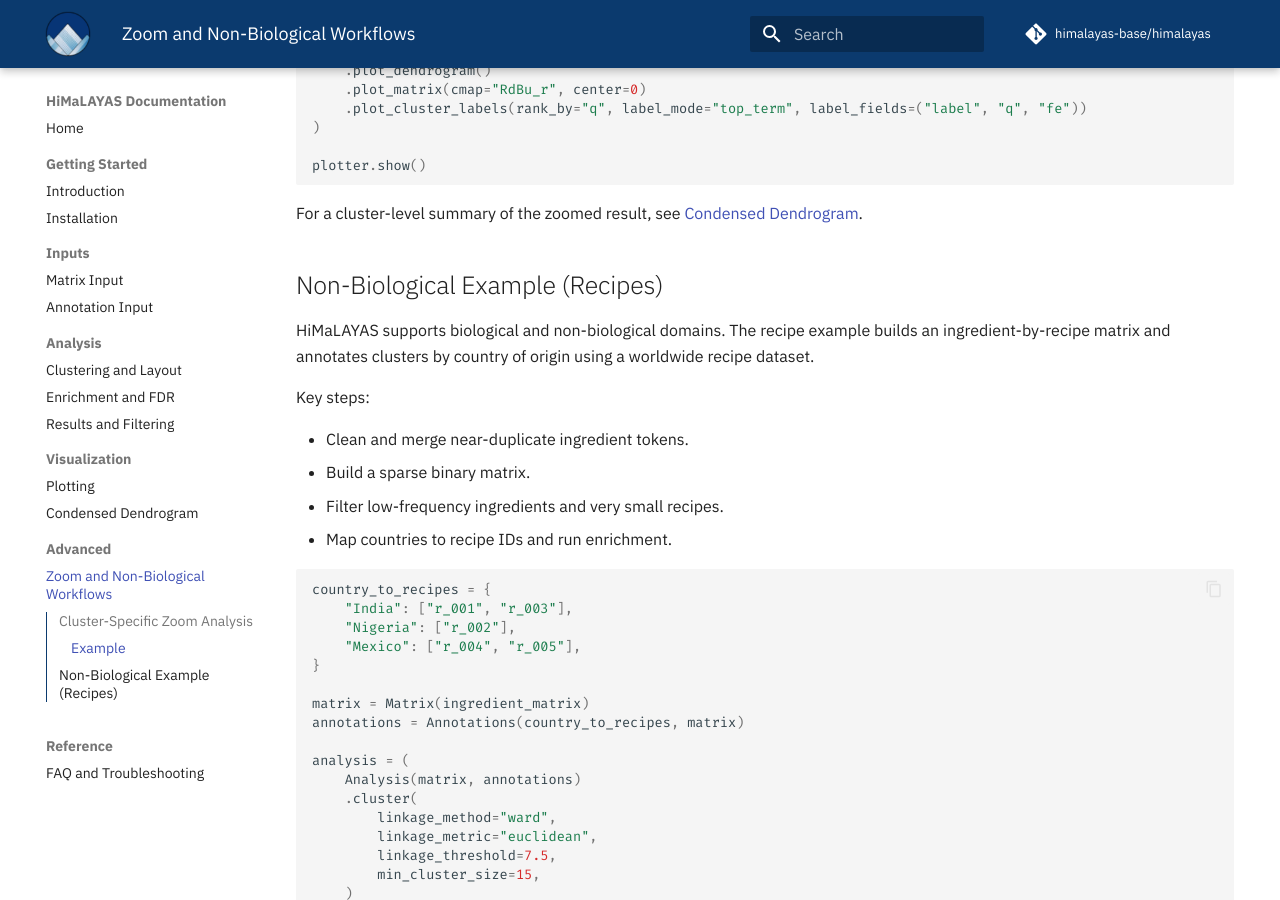
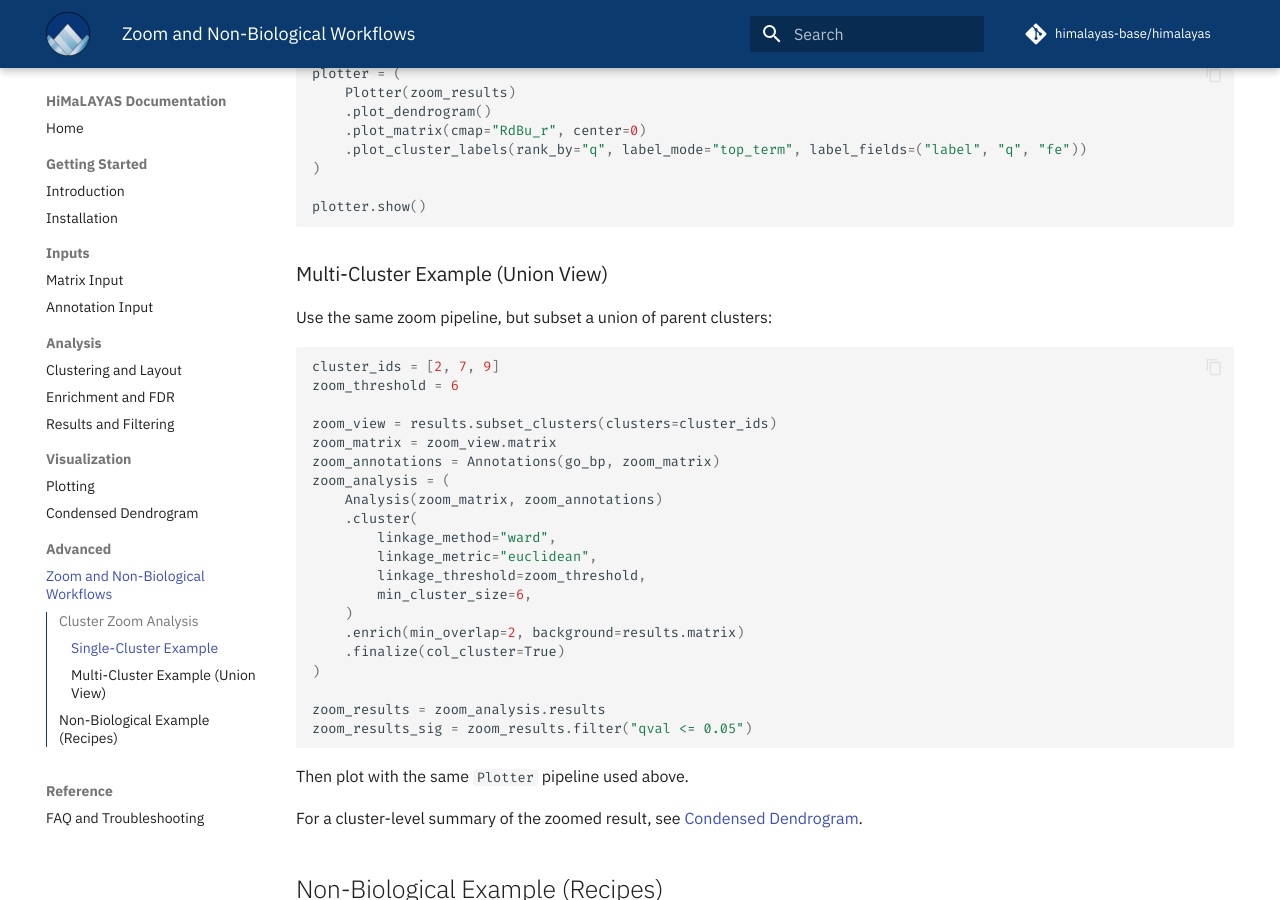
Before and after one commit to himalayas-base/himalayas-docs, an MkDocs documentation site: the page built from docs/9_advanced_workflows.md, in a window 1280 px wide and 900 px high, scrolled down 1597 px. Built offline with MkDocs 1.6.1 and Material for MkDocs 9.7.7, drawn with Linux system fonts in a browser that asks for light colours; comment, search, counter and statistics services are not loaded; some of the changed text lies outside the part shown.

Commit message:
add multcluster subsetting example

````diff
--- a/docs/9_advanced_workflows.md
+++ b/docs/9_advanced_workflows.md
@@ -2,16 +2,18 @@
 
 This page collects two advanced patterns used in the example notebooks.
 
-## Cluster-Specific Zoom Analysis
+## Cluster Zoom Analysis
 
-A common pattern is to zoom into a single cluster, re-run clustering and enrichment, and then plot a higher-resolution view. The key steps are:
+A common pattern is to zoom into one cluster, re-run clustering and enrichment, and then plot a higher-resolution view. The same pattern also supports a union of multiple clusters.
 
-1. Subset the results to a single cluster.
+1. Subset the results to one cluster (`results.subset(...)`) or multiple clusters (`results.subset_clusters(...)`).
 2. Rebuild annotations for the subset.
 3. Cut the subset dendrogram at a lower depth.
 4. Re-run enrichment with a background (parent) matrix.
 
 Repeat the analysis at different dendrogram depths to explore depth-dependent enrichment.
+
+For API details on `subset(...)` and `subset_clusters(...)`, see [Results and Filtering](6_results.md).
 
 ```python
 def run_zoom_analysis(
@@ -48,7 +50,7 @@ def run_zoom_analysis(
 By default, subset reruns use the subset matrix as the local enrichment universe; pass the parent matrix explicitly via `background` to anchor enrichment to the parent universe.
 q-values may still differ between master and subset reruns because FDR correction depends on the tested hypothesis family.
 
-### Example
+### Single-Cluster Example
 
 Choose a cluster and a tighter cut, then run the zoom:
 
@@ -76,6 +78,35 @@ plotter = (
 
 plotter.show()
 ```
+
+### Multi-Cluster Example (Union View)
+
+Use the same zoom pipeline, but subset a union of parent clusters:
+
+```python
+cluster_ids = [2, 7, 9]
+zoom_threshold = 6
+
+zoom_view = results.subset_clusters(clusters=cluster_ids)
+zoom_matrix = zoom_view.matrix
+zoom_annotations = Annotations(go_bp, zoom_matrix)
+zoom_analysis = (
+    Analysis(zoom_matrix, zoom_annotations)
+    .cluster(
+        linkage_method="ward",
+        linkage_metric="euclidean",
+        linkage_threshold=zoom_threshold,
+        min_cluster_size=6,
+    )
+    .enrich(min_overlap=2, background=results.matrix)
+    .finalize(col_cluster=True)
+)
+
+zoom_results = zoom_analysis.results
+zoom_results_sig = zoom_results.filter("qval <= 0.05")
+```
+
+Then plot with the same `Plotter` pipeline used above.
 
 For a cluster-level summary of the zoomed result, see [Condensed Dendrogram](8_condensed_dendrogram.md).
 
````
